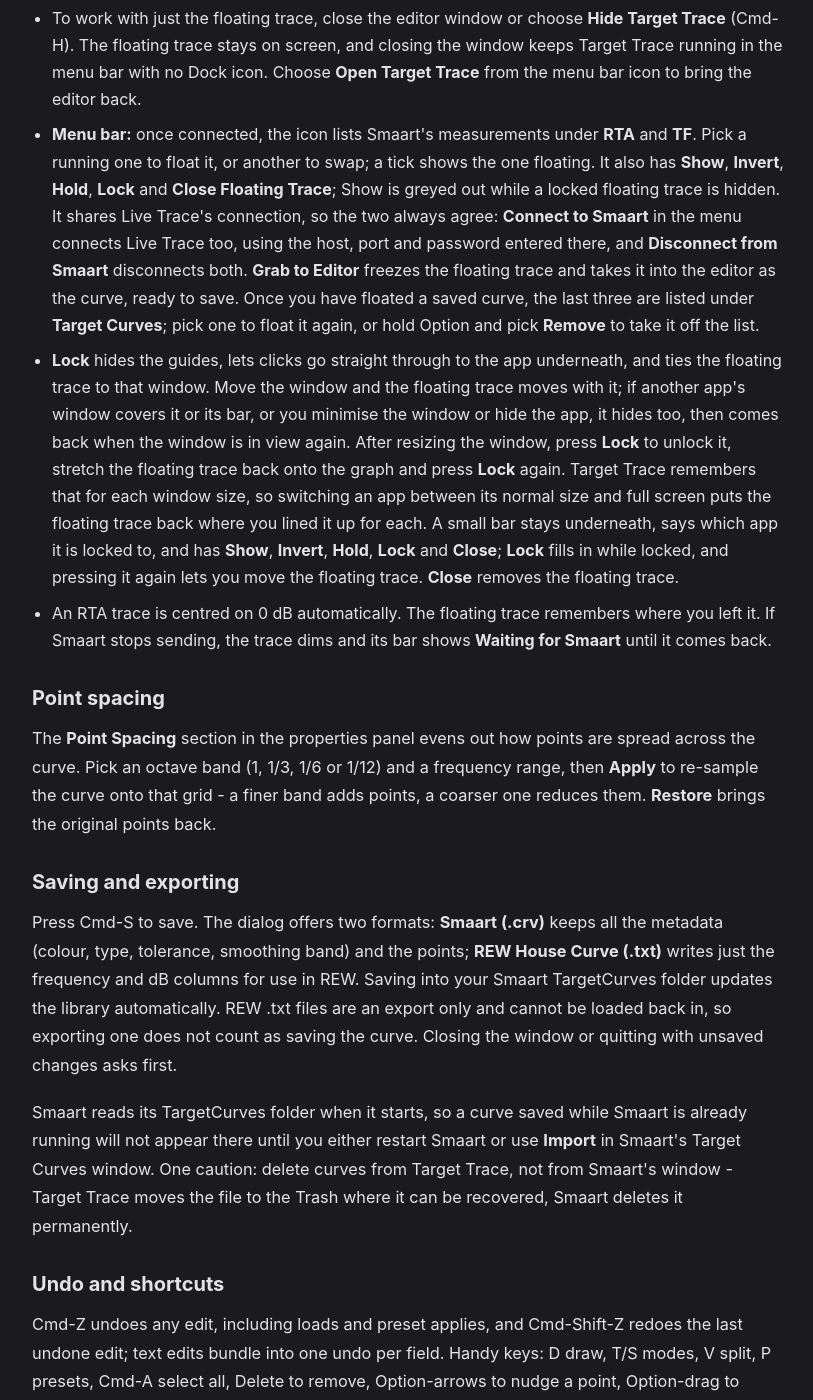
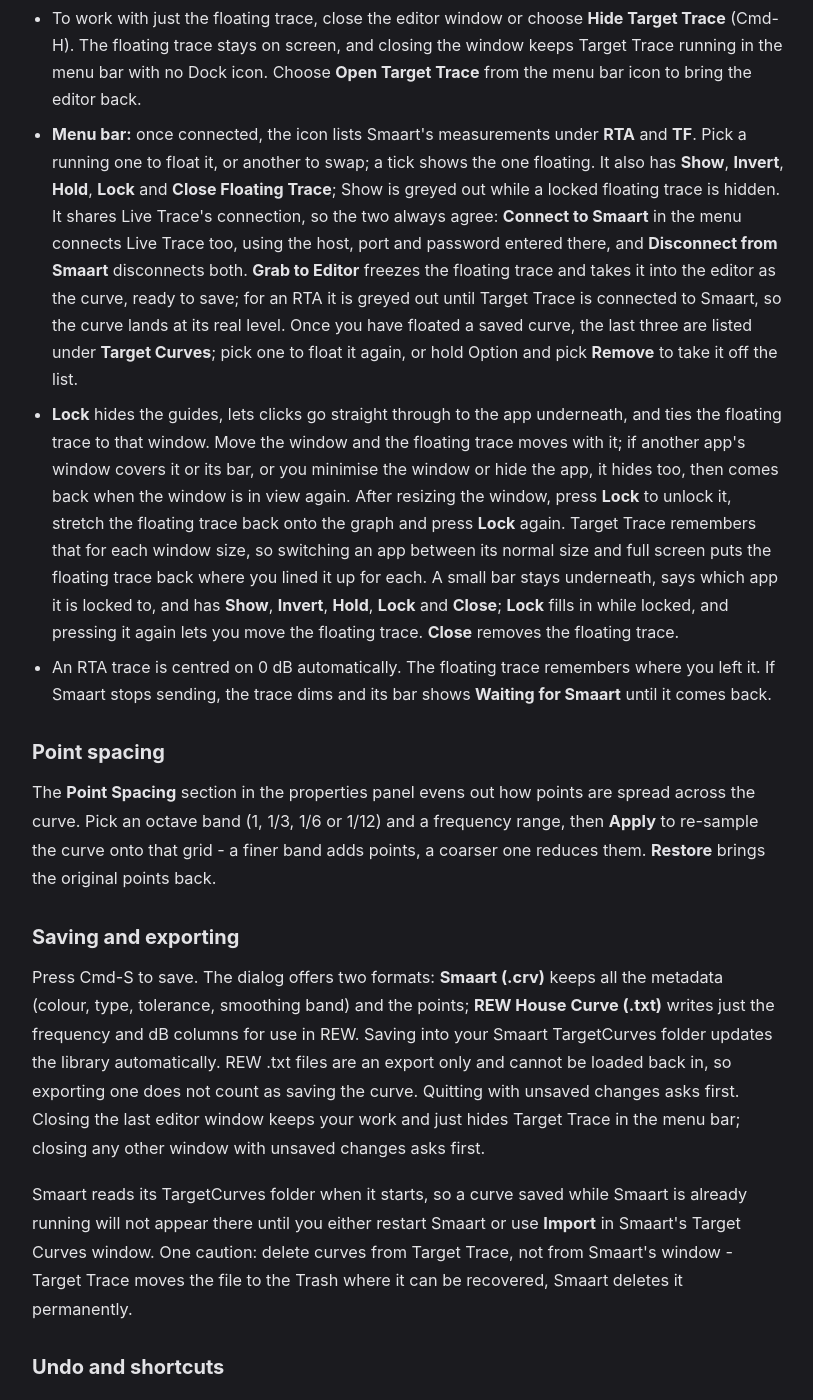
Before and after one commit to BSKapps/bskapps.github.io, a Jekyll site: the page built from articles/target-trace-guide/index.html, in a window 1280 px wide and 1400 px high, scrolled down 4757 px. Shown: the whole window, without its empty margins (232-1045 px from the left). Built offline with Jekyll 4.4.1, drawn with Linux system fonts in a browser that asks for light colours; some of the changed text lies outside the part shown.

Commit message:
Target Trace guide: updated for version 1.5; closing the last window hides to the menu bar; Grab to Editor needs Smaart for RTA

```diff
--- a/_data/guides/target-trace-guide.json
+++ b/_data/guides/target-trace-guide.json
@@ -4,7 +4,7 @@
   "web": {
     "pageTitle": "Target Trace user guide - BSK Apps",
     "h1": "Target Trace user guide",
-    "dateLine": "Updated for version 1.4",
+    "dateLine": "Updated for version 1.5",
     "description": "A how-to guide for Target Trace: drawing and editing target curves, TF and Spectrum modes, smoothing and weighting, the Smaart library, presets, and exporting .crv and REW files.",
     "canonical": "https://bskapps.com/articles/target-trace-guide/",
     "ogTitle": "Target Trace user guide",
@@ -199,7 +199,7 @@
             "**Hold** freezes a live trace where it is. A saved curve shows **Saved** next to its name and never changes.",
             "**Show** hides the trace without closing it, and ticking it brings the trace straight back.",
             "To work with just the floating trace, close the editor window or choose **Hide Target Trace** (Cmd-H). The floating trace stays on screen, and closing the window keeps Target Trace running in the menu bar with no Dock icon. Choose **Open Target Trace** from the menu bar icon to bring the editor back.",
-            "**Menu bar:** once connected, the icon lists Smaart's measurements under **RTA** and **TF**. Pick a running one to float it, or another to swap; a tick shows the one floating. It also has **Show**, **Invert**, **Hold**, **Lock** and **Close Floating Trace**; Show is greyed out while a locked floating trace is hidden. It shares Live Trace's connection, so the two always agree: **Connect to Smaart** in the menu connects Live Trace too, using the host, port and password entered there, and **Disconnect from Smaart** disconnects both. **Grab to Editor** freezes the floating trace and takes it into the editor as the curve, ready to save. Once you have floated a saved curve, the last three are listed under **Target Curves**; pick one to float it again, or hold Option and pick **Remove** to take it off the list.",
+            "**Menu bar:** once connected, the icon lists Smaart's measurements under **RTA** and **TF**. Pick a running one to float it, or another to swap; a tick shows the one floating. It also has **Show**, **Invert**, **Hold**, **Lock** and **Close Floating Trace**; Show is greyed out while a locked floating trace is hidden. It shares Live Trace's connection, so the two always agree: **Connect to Smaart** in the menu connects Live Trace too, using the host, port and password entered there, and **Disconnect from Smaart** disconnects both. **Grab to Editor** freezes the floating trace and takes it into the editor as the curve, ready to save; for an RTA it is greyed out until Target Trace is connected to Smaart, so the curve lands at its real level. Once you have floated a saved curve, the last three are listed under **Target Curves**; pick one to float it again, or hold Option and pick **Remove** to take it off the list.",
             "**Lock** hides the guides, lets clicks go straight through to the app underneath, and ties the floating trace to that window. Move the window and the floating trace moves with it; if another app's window covers it or its bar, or you minimise the window or hide the app, it hides too, then comes back when the window is in view again. After resizing the window, press **Lock** to unlock it, stretch the floating trace back onto the graph and press **Lock** again. Target Trace remembers that for each window size, so switching an app between its normal size and full screen puts the floating trace back where you lined it up for each. A small bar stays underneath, says which app it is locked to, and has **Show**, **Invert**, **Hold**, **Lock** and **Close**; **Lock** fills in while locked, and pressing it again lets you move the floating trace. **Close** removes the floating trace.",
             "An RTA trace is centred on 0 dB automatically. The floating trace remembers where you left it. If Smaart stops sending, the trace dims and its bar shows **Waiting for Smaart** until it comes back."
           ]
@@ -222,7 +222,7 @@
       "blocks": [
         {
           "type": "paragraph",
-          "text": "Press Cmd-S to save. The dialog offers two formats: **Smaart (.crv)** keeps all the metadata (colour, type, tolerance, smoothing band) and the points; **REW House Curve (.txt)** writes just the frequency and dB columns for use in REW. Saving into your Smaart TargetCurves folder updates the library automatically. REW .txt files are an export only and cannot be loaded back in, so exporting one does not count as saving the curve. Closing the window or quitting with unsaved changes asks first."
+          "text": "Press Cmd-S to save. The dialog offers two formats: **Smaart (.crv)** keeps all the metadata (colour, type, tolerance, smoothing band) and the points; **REW House Curve (.txt)** writes just the frequency and dB columns for use in REW. Saving into your Smaart TargetCurves folder updates the library automatically. REW .txt files are an export only and cannot be loaded back in, so exporting one does not count as saving the curve. Quitting with unsaved changes asks first. Closing the last editor window keeps your work and just hides Target Trace in the menu bar; closing any other window with unsaved changes asks first."
         },
         {
           "type": "paragraph",
```
